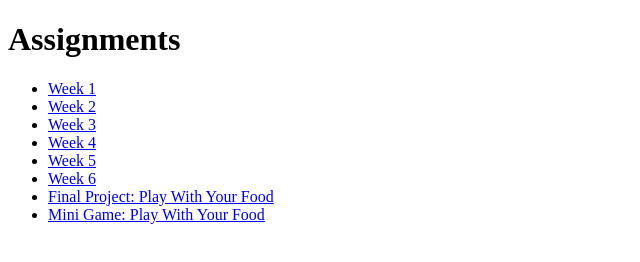
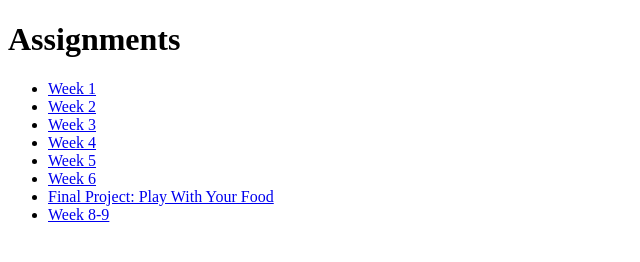
Before and after one commit to clee30-collab/CandiceLee_cfgi, a plain HTML site: page index.html in a window 1280 px wide. Shown: the whole page, without its empty margins (0-640 px from the left). Drawn offline with Linux system fonts and the light colour scheme.

Commit message:
name change in nav

```diff
--- a/index.html
+++ b/index.html
@@ -16,7 +16,7 @@
         <li><a href="week5.html">Week 5</a></li>
         <li><a href="week6.html">Week 6</a></li>
         <li><a href="final/">Final Project: Play With Your Food</a></li>
-        <li><a href="final/minigame.html">Mini Game: Play With Your Food</a></li>
+        <li><a href="final/minigame.html">Week 8-9</a></li>
     </ul>
 </body>
 </html>
```
